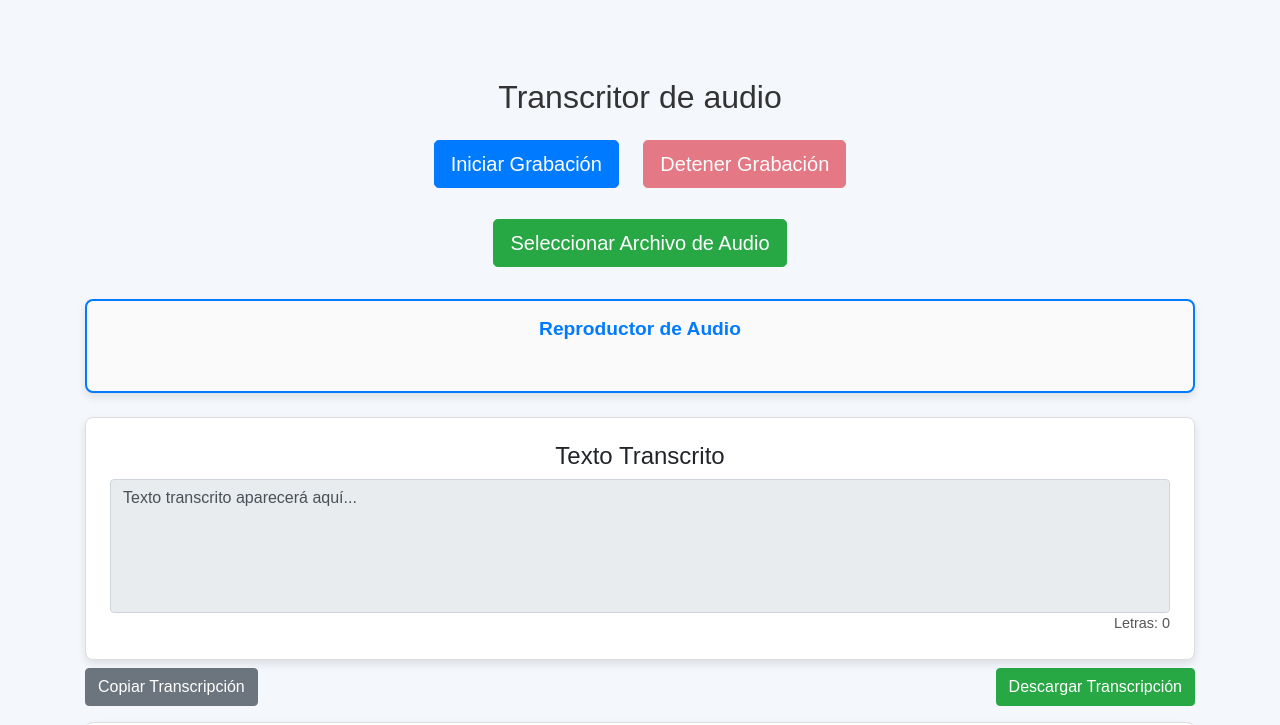
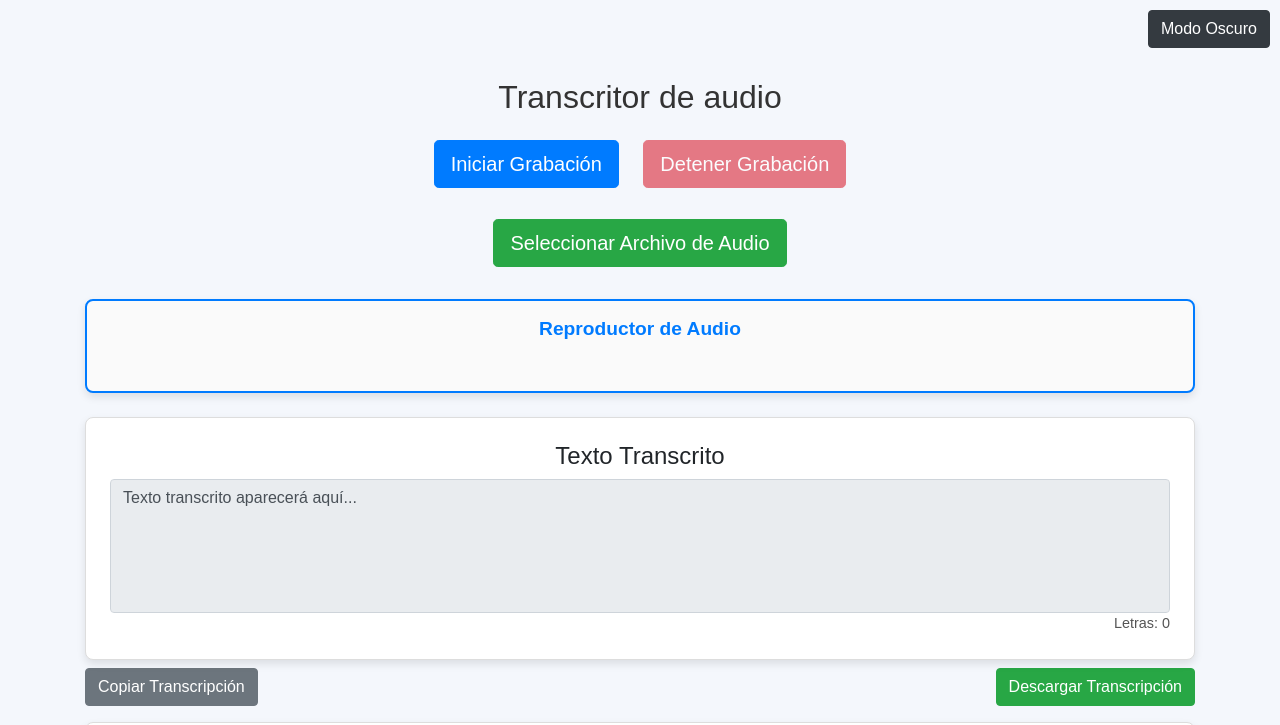
Before and after one commit to Raulnator69/Tarea3, a plain HTML site: page index.html in a window 1280 px wide. Shown: the top 725 px of the page. Drawn offline with nearby package versions, Linux system fonts and the light colour scheme.

Commit message:
Update index.html

```diff
--- a/index.html
+++ b/index.html
@@ -12,6 +12,10 @@
 <body>
     <div class="container mt-5">
         <h2 class="text-center mb-4">Transcritor de audio</h2>
+
+        <!-- Botón para alternar entre modo claro y modo oscuro -->
+        <button id="toggle-dark-mode" class="btn btn-dark" style="position: absolute; top: 10px; right: 10px;">Modo Oscuro</button>
+
 
         <!-- Sección de botones de grabación -->
         <div class="text-center mb-3">
```
